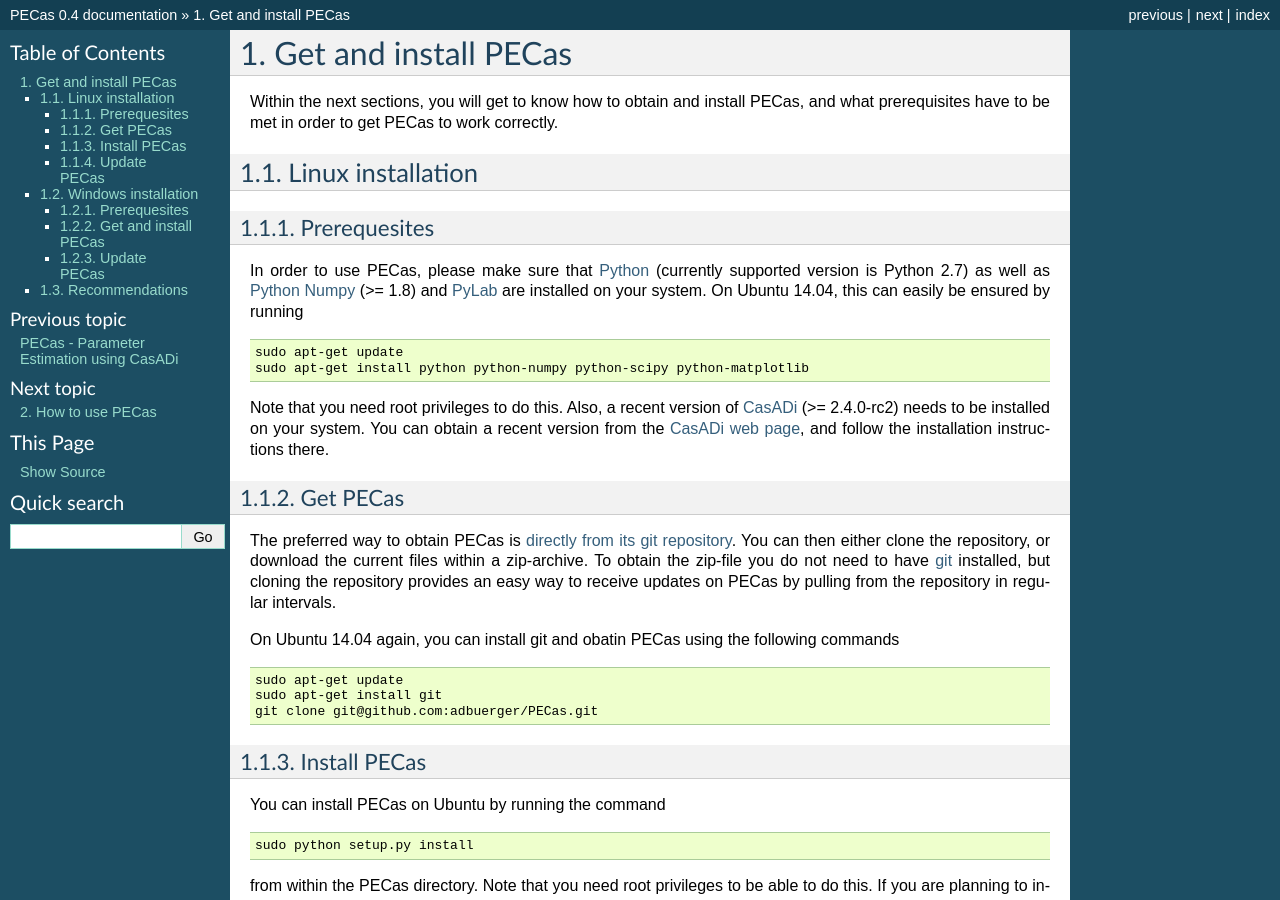
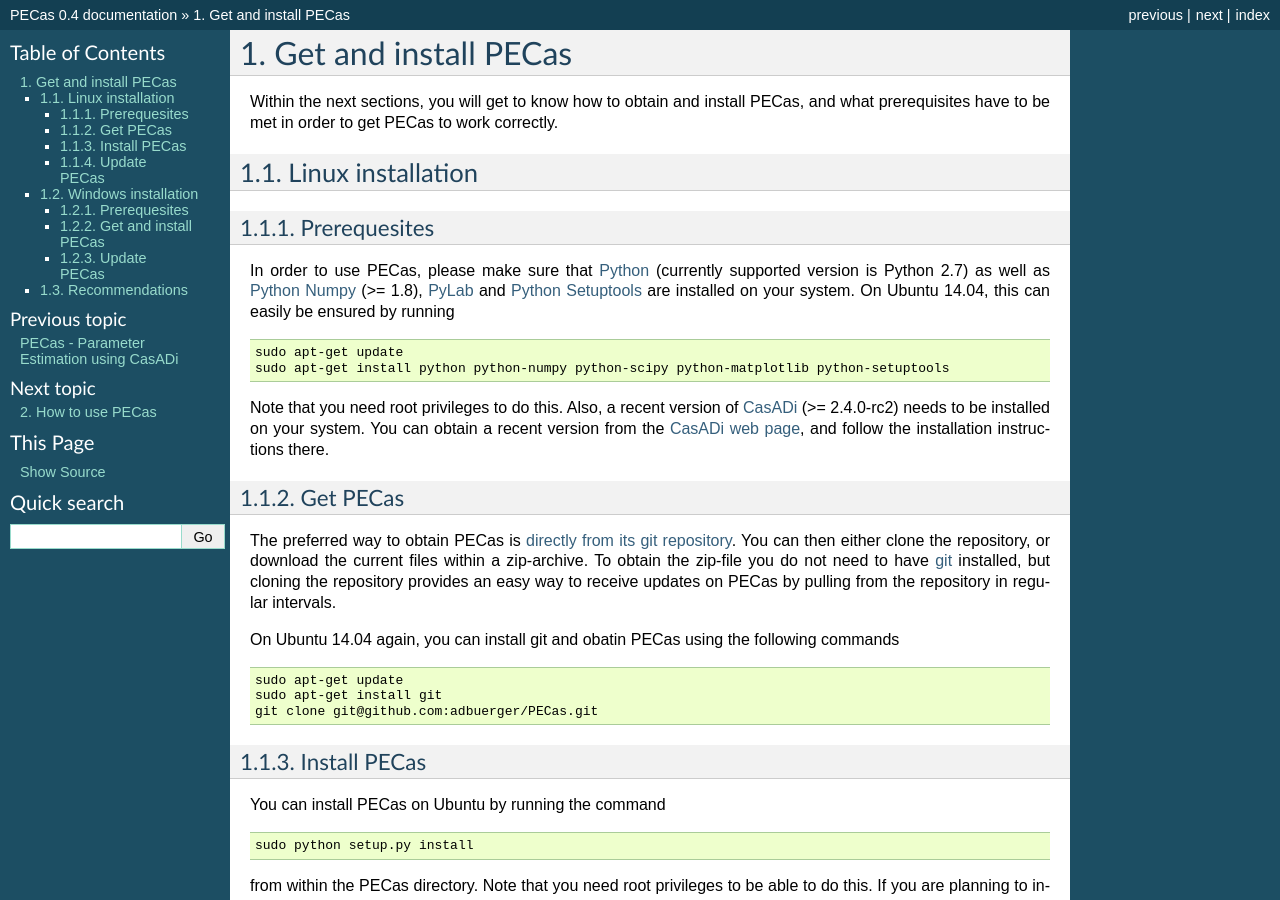
Before and after one commit to vishalbelsare/PECas, a Sphinx documentation site: the page built from doc/install.rst, in a window 1280 px wide and 900 px high. Built offline with Sphinx 7.4.7, drawn with Linux system fonts in a browser that asks for light colours.

Commit message:
adjusted install instructions and travis build sign

```diff
--- a/doc/install.rst
+++ b/doc/install.rst
@@ -12,13 +12,13 @@
 
 In order to use PECas, please make sure that
 `Python <https://www.python.org/>`_ (currently supported version is Python 2.7) as well as
-`Python Numpy <http://www.numpy.org/>`_ (>= 1.8) and
-`PyLab <http://wiki.scipy.org/PyLab>`_ are installed on your system. On Ubuntu 14.04, this can easily be ensured by running
+`Python Numpy <http://www.numpy.org/>`_ (>= 1.8),
+`PyLab <http://wiki.scipy.org/PyLab>`_ and `Python Setuptools <http://wiki.ubuntuusers.de/Python_setuptools>`_ are installed on your system. On Ubuntu 14.04, this can easily be ensured by running
 
 .. code:: bash
 
     sudo apt-get update
-    sudo apt-get install python python-numpy python-scipy python-matplotlib
+    sudo apt-get install python python-numpy python-scipy python-matplotlib python-setuptools
 
 Note that you need root privileges to do this. Also, a recent version of `CasADi <http://casadi.org>`_ (>= 2.4.0-rc2) needs to be installed on your system. You can obtain a recent version from the `CasADi web page <http://casadi.org>`_, and follow the installation instructions there.
 
```
Also changed, not shown: README.md (+1 -1 lines).
